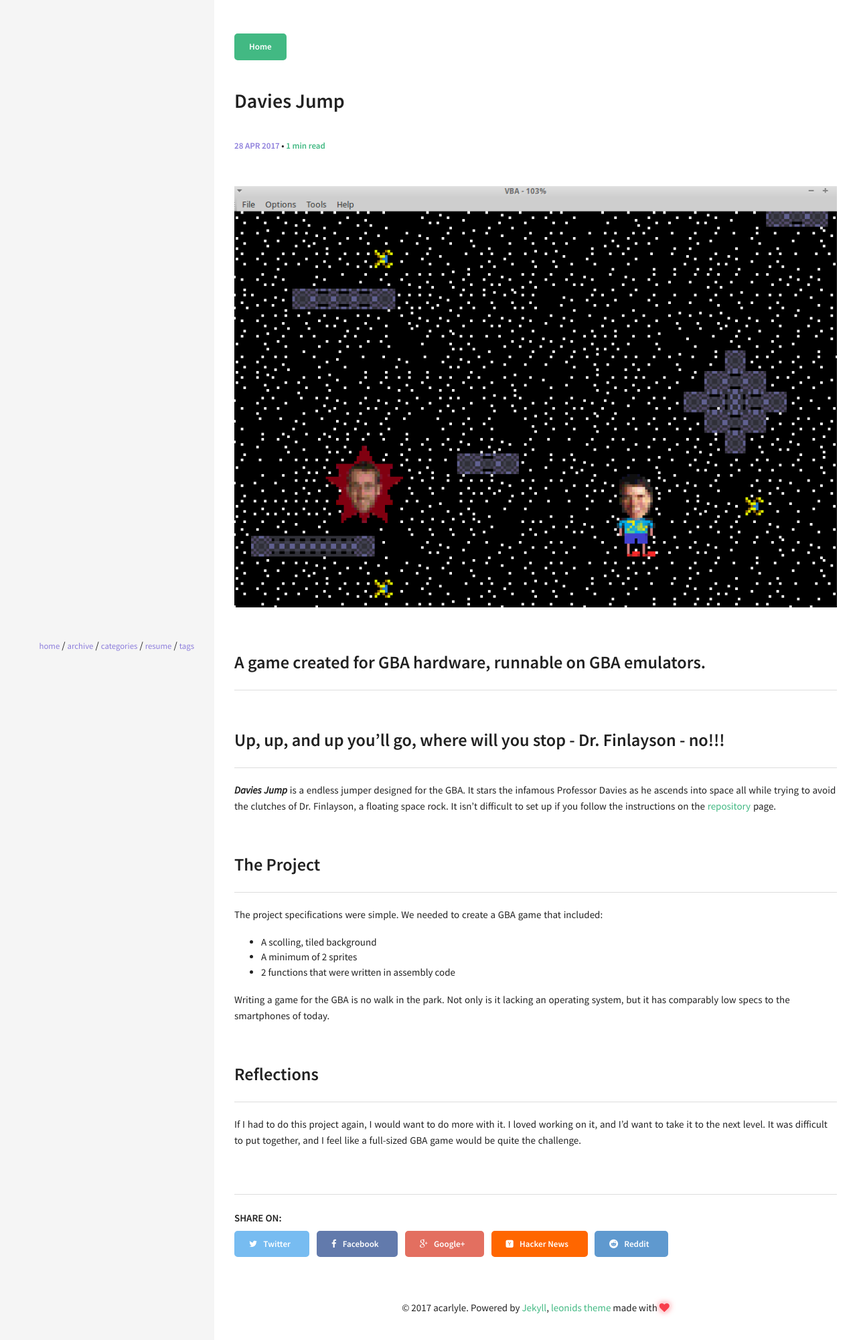
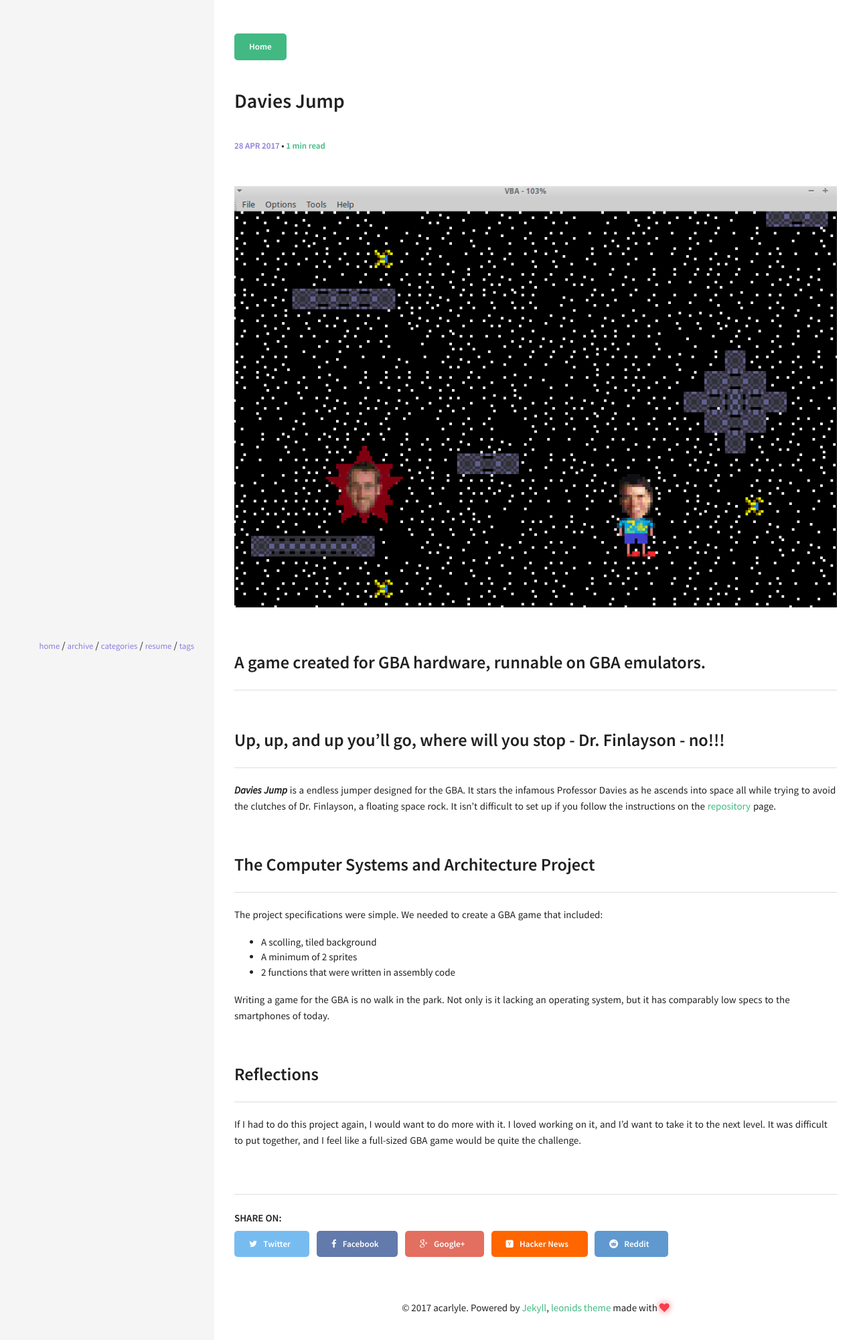
Before and after one commit to acarlyle/acarlyle.github.io, a Jekyll site: the page built from _posts/2017-04-27-davies-jump.md, in a window 1280 px wide. Shown: the top 2001 px of the page at 67% size. Built offline with Jekyll 4.4.1, drawn with Linux system fonts in a browser that asks for light colours.

Commit message:
Updated 2017-04-27-davies-jump.md

```diff
--- a/_posts/2017-04-27-davies-jump.md
+++ b/_posts/2017-04-27-davies-jump.md
@@ -12,7 +12,7 @@ categories: UMW
 
 ***Davies Jump*** is a endless jumper designed for the GBA.  It stars the infamous Professor Davies as he ascends into space all while trying to avoid the clutches of Dr. Finlayson, a floating space rock.  It isn't difficult to set up if you follow the instructions on the [repository](https://github.com/acarlyle/davies-jump) page.
 
-## The Project
+## The Computer Systems and Architecture Project
 
 The project specifications were simple.  We needed to create a GBA game that included:
 
```
